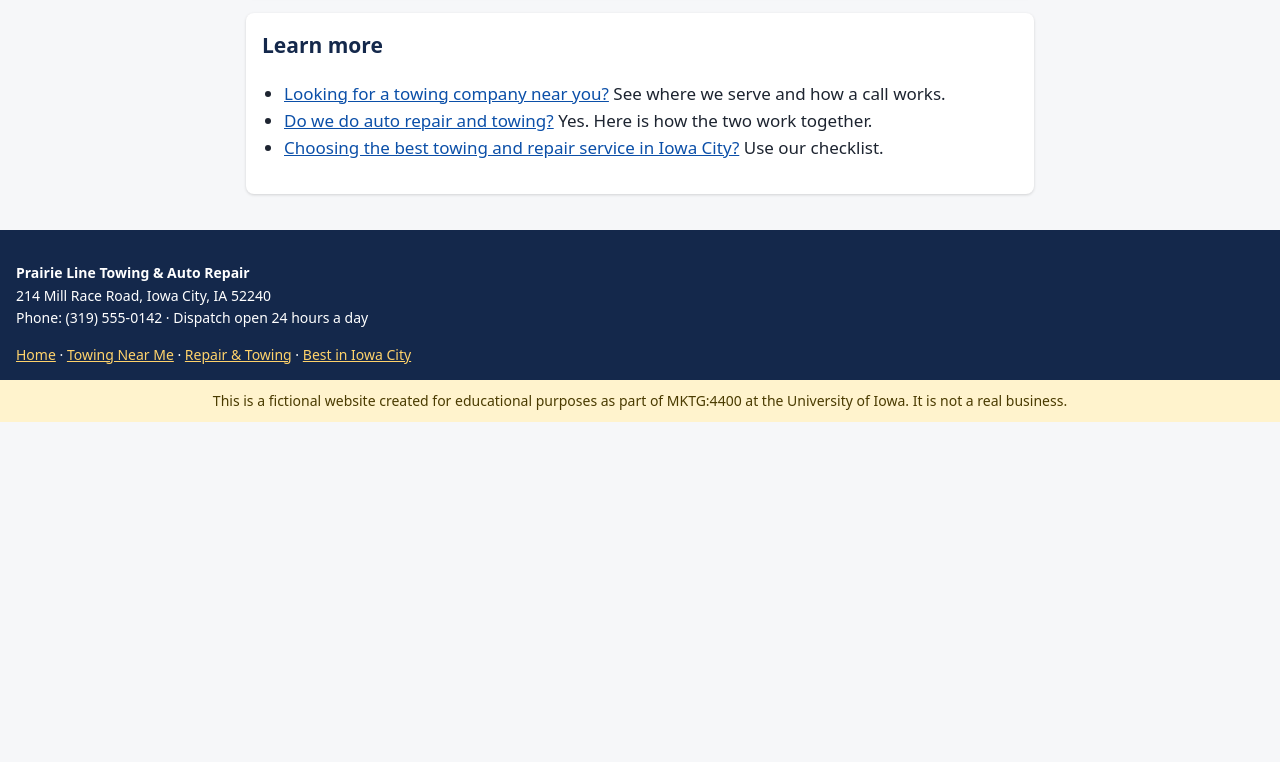
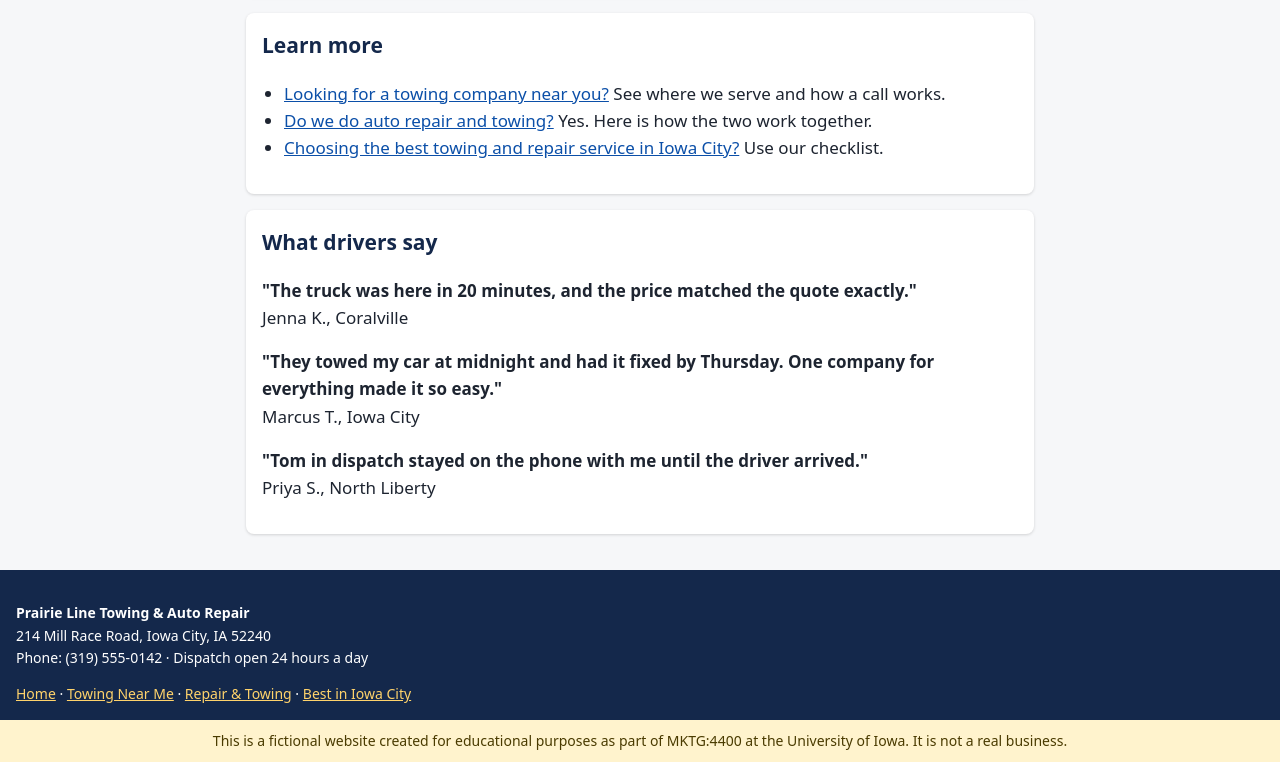
Before and after one commit to cjzimmer04/roberts-towing-website, a plain HTML site: page index.html in a window 1280 px wide. Shown: the part 1073-1835 px from the top of the page. Before the commit the page ends 1495 px from the top, so only its background shows below. Drawn offline with Linux system fonts and the light colour scheme.

Commit message:
Update index.html
Added customer reviews to the homepage

Commit 2

```diff
--- a/index.html
+++ b/index.html
@@ -72,6 +72,12 @@ footer .notice{margin:12px -16px -18px;border:0}
 <li><a href="best-towing-and-repair-iowa-city.html">Choosing the best towing and repair service in Iowa City?</a> Use our checklist.</li>
 </ul>
 </div>
+<div class="card">
+<h2>What drivers say</h2>
+<p><strong>"The truck was here in 20 minutes, and the price matched the quote exactly."</strong><br>Jenna K., Coralville</p>
+<p><strong>"They towed my car at midnight and had it fixed by Thursday. One company for everything made it so easy."</strong><br>Marcus T., Iowa City</p>
+<p><strong>"Tom in dispatch stayed on the phone with me until the driver arrived."</strong><br>Priya S., North Liberty</p>
+</div>
 </main>
 <footer>
 <p><strong>Prairie Line Towing &amp; Auto Repair</strong><br>214 Mill Race Road, Iowa City, IA 52240<br>Phone: (319) 555-0142 &middot; Dispatch open 24 hours a day</p>
```
